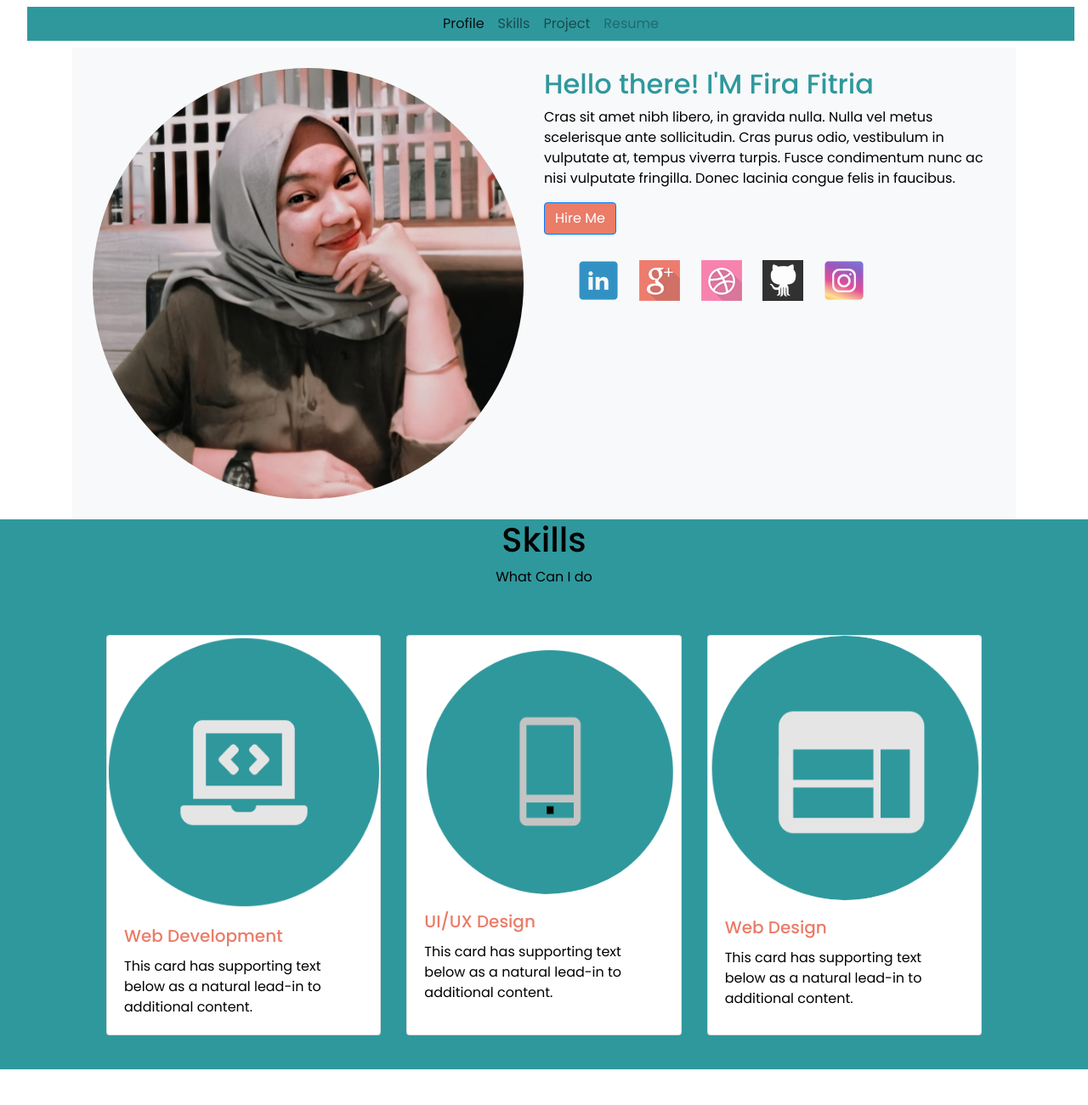
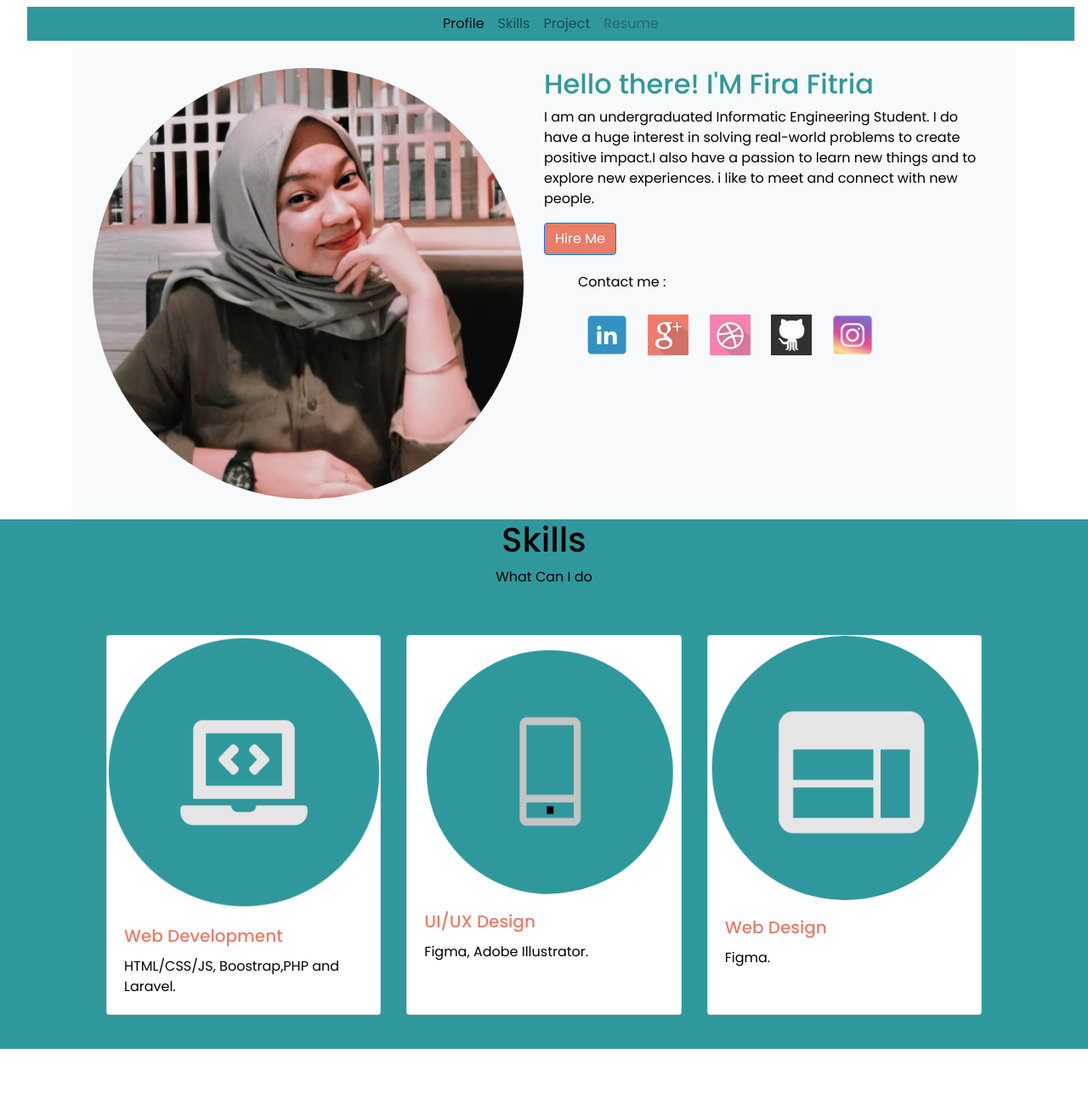
Before and after one commit to firafitria/personal-first, a plain HTML site: page index.html in a window 1280 px wide. Shown: the top 1300 px of the page at 85% size. Drawn offline with nearby package versions, Linux system fonts and the light colour scheme.

Commit message:
Update index.html

```diff
--- a/index.html
+++ b/index.html
@@ -51,9 +51,10 @@
             </div>
             <div class="col-md-6 position-static p-4 pl-md-0">
               <h2 class="mt-0">Hello there! I'M Fira Fitria</h2>
-              <p>Cras sit amet nibh libero, in gravida nulla. Nulla vel metus scelerisque ante sollicitudin. Cras purus odio, vestibulum in vulputate at, tempus viverra turpis. Fusce condimentum nunc ac nisi vulputate fringilla. Donec lacinia congue felis in faucibus.</p>
+              <p>I am an undergraduated Informatic Engineering Student. I do have a huge interest in solving real-world problems to create positive impact.I also have a passion to learn new things and to explore new experiences. i like to meet and connect with new people.</p>
               <button type="button" class="btn btn-primary">Hire Me</button>
               <ul class="social-icons">
+		      <p> Contact me : </p>
                 <li><a href="https://www.linkedin.com/in/fira-fitriatun-nisaa"><img src="img/rsz_linkedin-square-color.png" alt=""></a></li>
                 <li><a href="#"><img src="img/go.png" alt=""></a></li>
                 <li><a href="#"><img src="img/dr.png" alt=""></a></li>
@@ -76,21 +77,21 @@
                   <img src="img/Frame 4.png" class="rounded-circle card-img-top " alt="...">
                   <div class="card-body">
                     <h5 class="card-title">Web Development</h5>
-                    <p class="card-text">This card has supporting text below as a natural lead-in to additional content.</p>
+                    <p class="card-text">HTML/CSS/JS, Boostrap,PHP and Laravel.</p>
                   </div>
                 </div>
                 <div class="card">
                   <img src="img/Frame 3 (1).png" class="rounded-circle card-img-top" alt="...">
                   <div class="card-body">
                     <h5 class="card-title" >UI/UX Design</h5>
-                    <p class="card-text">This card has supporting text below as a natural lead-in to additional content.</p>
+                    <p class="card-text">Figma, Adobe Illustrator.</p>
                   </div>
                 </div>
                 <div class="card">
                   <img src="img/Frame 2.png" class="rounded-circle card-img-top" alt="...">
                   <div class="card-body">
                     <h5 class="card-title">Web Design</h5>
-                    <p class="card-text">This card has supporting text below as a natural lead-in to additional content.</p>
+                    <p class="card-text">Figma.</p>
                   </div>
                 </div>
               </div>
```
